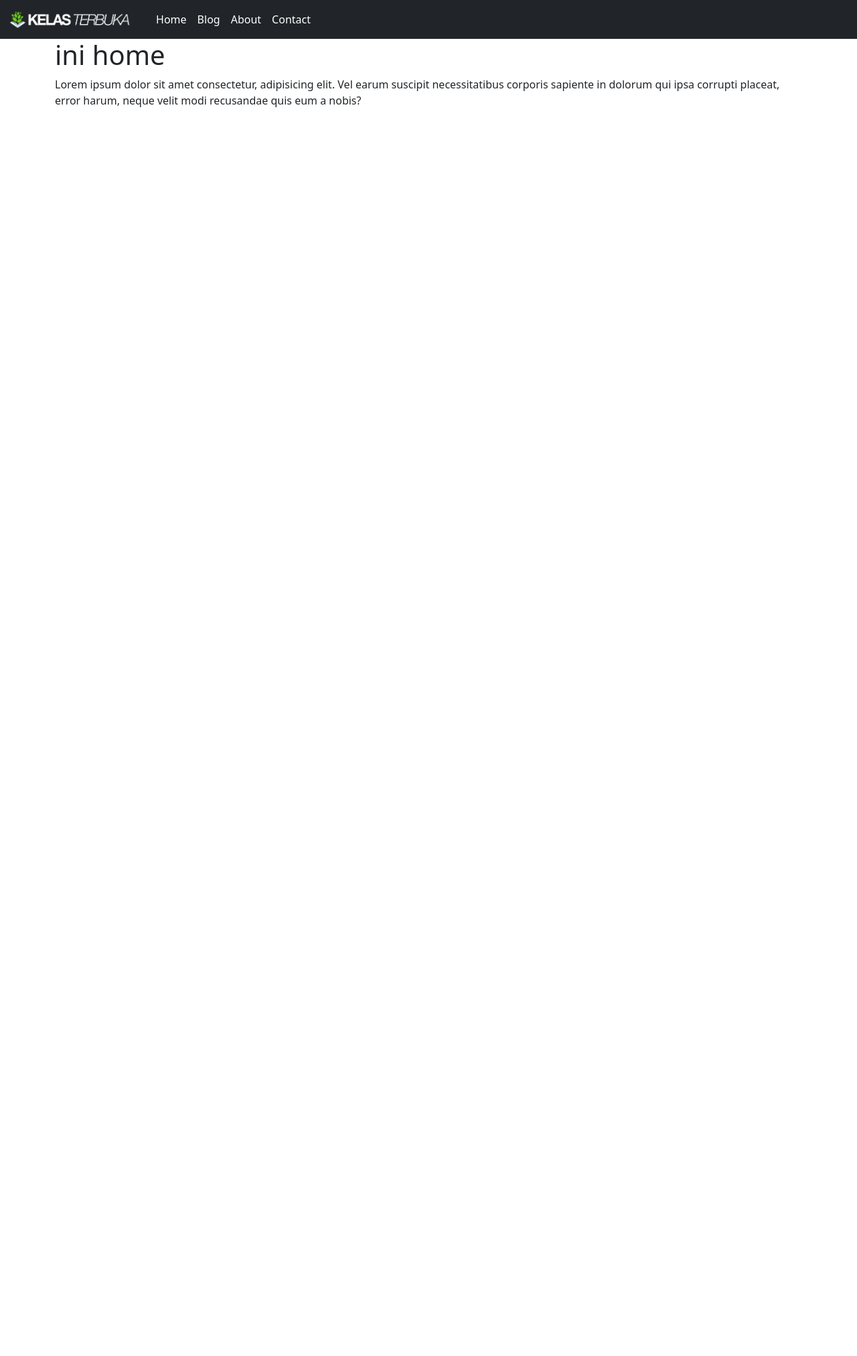
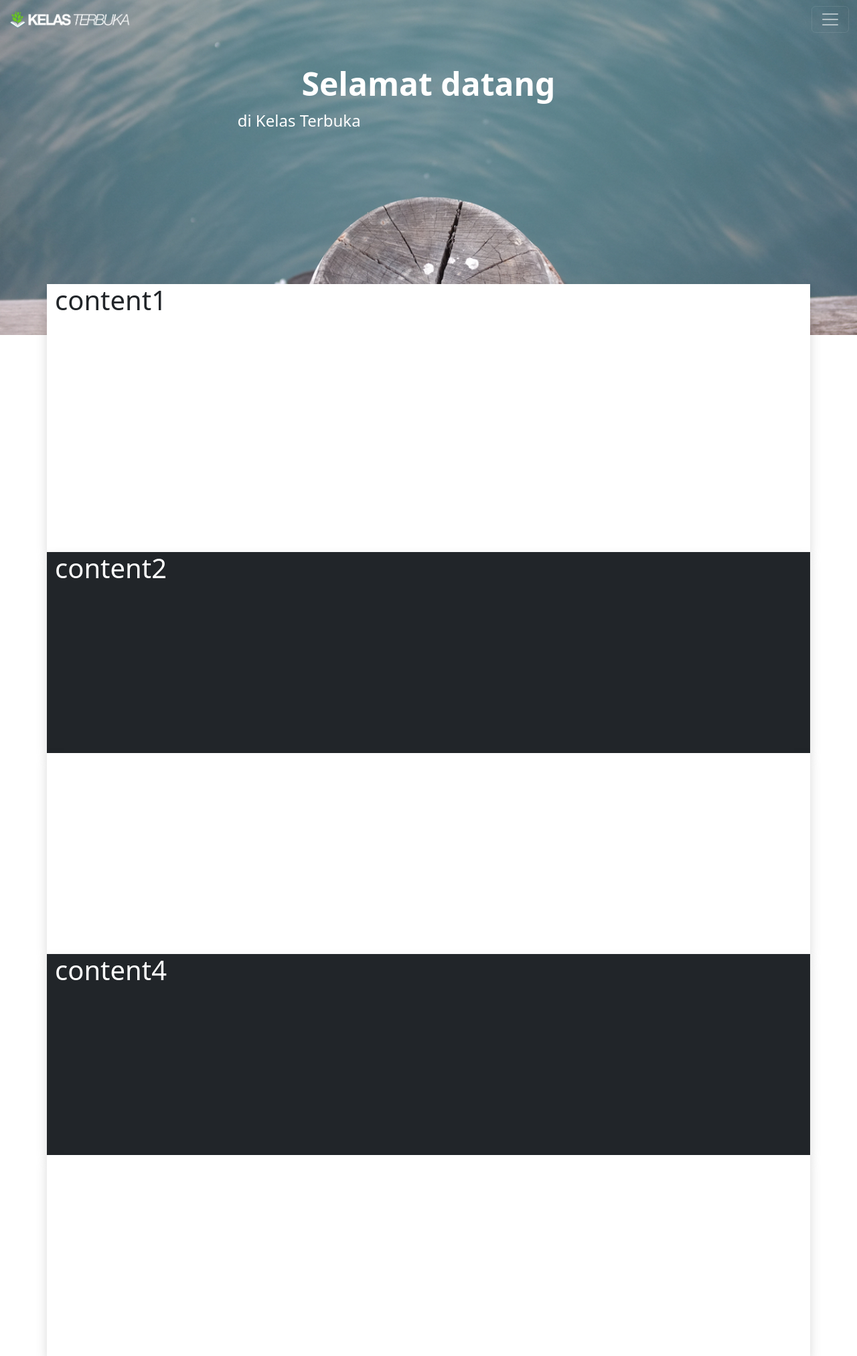
Before and after one commit to Ateng-labrador/project_django, a Django app: page / in a window 1280 px wide. Shown: the whole page at 67% size. Before the commit the page ends 160 px from the top, so only its background shows below. Run offline with Django 5.2, Linux system fonts and the light colour scheme; some libraries are stand-ins or nearby versions.

Commit message:
feat: menambahkan code

```diff
--- a/django-project/mywebsite/views.py
+++ b/django-project/mywebsite/views.py
@@ -3,7 +3,7 @@ from django.shortcuts import render
 def index(request):
     context = {
         'judul' : 'Kelas Terbuka',
-        'subjudul' : 'ini home',
+        'subjudul' : 'Selamat datang',
         'banner' : 'img/banner_home.png',
 
     }
--- a/django-project/static/css/style.css
+++ b/django-project/static/css/style.css
@@ -1,32 +1,16 @@
-#banner {
-    width: 100%;
+.jumbotron{
+    background-image: url("../img/assets/mainHeader.jpg");
+    background-position: center;
+    background-size: cover;
+    height: 500px;
 }
 
-h1 {
-    color: #555;
-    font-family: arial;
+#myNav {
+    background-color: transparent;
+    transition: all 0.3s ease;
 }
 
-nav ul {
-    background-color: #555;
-    list-style-type: none;
-    margin: 0;
-    overflow: hidden;
-    padding: 0;
+#myNav.scrolled {
+    background-color: rgba(33, 37, 41, 0.95) !important;
+    box-shadow: 0 2px 10px rgba(0, 0, 0, 0.3) !important;
 }
-
-nav li {
-    float: left;
-}
-
-nav a {
-    color: #fff;
-    display: block;
-    font-family: Arial;
-    padding: 10px 10px;
-    text-decoration: none;
-}
-
-nav a:hover {
-    background-color: #f00;
-}
--- /dev/null
+++ b/django-project/static/js/scrolling.js
@@ -0,0 +1,11 @@
+window.addEventListener('scroll', function(){
+   var scroll = window.scrollY;
+   this.document.getElementById("myBody").style.marginTop = (-100 - 0.5*scroll) + "px";
+
+   if(scroll >= 100){
+    document.getElementById("myNav").classList.add("scrolled");
+   }
+   else{
+    document.getElementById("myNav").classList.remove("scrolled");
+   }
+});
--- a/django-project/templates/index.html
+++ b/django-project/templates/index.html
@@ -4,11 +4,12 @@
     <head>
         <title>{{judul}}</title>
         <link rel="stylesheet" type="text/css" href="{% static "vendor/bootstrap/bootstrap.css" %}">
+        <link rel="stylesheet" type="text/css" href="{% static "css/style.css" %}">
     </head>
     <body>
-    <nav class="navbar navbar-expand-lg navbar-dark bg-dark">
+    <nav class="navbar fixed-top navbar-expand-mb navbar-dark" id="myNav">
         <div class="container-fluid">
-          <a class="navbar-brand" href="#">
+          <a class="navbar-brand" href="/">
               <img style="height: 30px;" src="{% static "img/assets/logo.png" %}" alt="">
           </a>
           <button class="navbar-toggler" type="button" data-bs-toggle="collapse" data-bs-target="#navbarNav" aria-controls="navbarNav" aria-expanded="false" aria-label="Toggle navigation">
@@ -17,13 +18,13 @@
           <div class="collapse navbar-collapse" id="navbarNav">
             <ul class="navbar-nav">
               <li class="nav-item">
-                <a class="nav-link active" aria-current="page" href="#">Home</a>
+                <a class="nav-link active" aria-current="page" href="/">Home</a>
               </li>
               <li class="nav-item">
-                <a class="nav-link active" href="#">Blog</a>
+                <a class="nav-link active" href="/blog">Blog</a>
               </li>
               <li class="nav-item">
-                <a class="nav-link active" href="#">About</a>
+                <a class="nav-link active" href="/about">About</a>
               </li>
               <li class="nav-item">
                 <a class="nav-link active" href="#">Contact</a>
@@ -33,28 +34,74 @@
         </div>
     </nav>
 
-    <div class="container">
-        <h1>{{subjudul}}</h1>
-        <p>Lorem ipsum dolor sit amet consectetur, adipisicing elit.
-            Vel earum suscipit necessitatibus corporis sapiente in
-            dolorum qui ipsa corrupti placeat, error harum, neque
-            velit modi recusandae quis eum a nobis?</p>
+    <div class="p-5 mb-4 bg-light jumbotron">
+      <div class="container-fluid py-5 text-white text-center">
+        <h1 class="display-5 fw-bold">{{subjudul}}</h1>
+        <p class="col-md-8 fs-4">di {{judul}}</p>
+      </div>
     </div>
+
+    <div class="container-fluid">
+      <div class="container bg-white text-dark shadow" style="margin-top: -100px;" id="myBody">
+        <div class="row" style="height: 400px;">
+          <h1>content1</h1>
+        </div>
+      </div>
+
+
+      <div class="container bg-dark text-white shadow">
+        <div class="row" style="height: 300px;">
+          <h1>content2</h1>
+        </div>
+      </div>
+
+      <div class="container bg-white text-white shadow">
+        <div class="row" style="height: 300px;">
+          <h1>content3</h1>
+        </div>
+      </div>
+
+      <div class="container bg-dark text-white shadow">
+        <div class="row" style="height: 300px;">
+          <h1>content4</h1>
+        </div>
+      </div>
+
+      <div class="container bg-white text-white shadow">
+        <div class="row" style="height: 300px;">
+          <h1>content5</h1>
+        </div>
+      </div>
+
+
+
+    </div>
+
+
 
 
     <!-- <script src="{% static "vendor/popper/popper.min.js" %}" type="text/javascripts"></script>
     <script src="{% static "vendor/bootstrapjs/bootstrap.min.js" %}" type="text/javascripts"></script> -->
-
+<!--
     <script src="https://cdn.jsdelivr.net/npm/@popperjs/core@2.11.8/dist/umd/popper.min.js"
     integrity="sha384-I7E8VVD/ismYTF4hNIPjVp/Zjvgyol6VFvRkX/vR+Vc4jQkC+hVqc2pM8ODewa9r"
     crossorigin="anonymous"></script>
     <script src="https://cdn.jsdelivr.net/npm/bootstrap@5.3.8/dist/js/bootstrap.min.js"
     integrity="sha384-G/EV+4j2dNv+tEPo3++6LCgdCROaejBqfUeNjuKAiuXbjrxilcCdDz6ZAVfHWe1Y"
-    crossorigin="anonymous"></script>
+    crossorigin="anonymous"></script> -->
 
 
 
+<!--
+    <script src="https://cdn.jsdelivr.net/npm/bootstrap@5.3.8/dist/js/bootstrap.bundle.min.js"
+    integrity="sha384-FKyoEForCGlyvwx9Hj09JcYn3nv7wiPVlz7YYwJrWVcXK/BmnVDxM+D2scQbITxI"
+    crossorigin="anonymous"></script> -->
     <!-- ini tetap di bawah -->
-    <script src="{% static "vendor/bootstrap/bootstrap.js" %}" type="text/javascripts"></script>
+    <!-- <script src="{% static "vendor/bootstrap/bootstrap.js" %}" type="text/javascripts"></script> -->
+
+    <script src="https://cdn.jsdelivr.net/npm/bootstrap@5.3.8/dist/js/bootstrap.bundle.min.js"
+    integrity="sha384-FKyoEForCGlyvwx9Hj09JcYn3nv7wiPVlz7YYwJrWVcXK/BmnVDxM+D2scQbITxI"
+    crossorigin="anonymous"></script>
+    <script src="{% static "js/scrolling.js" %}" type="text/javascript"></script>
     </body>
 </html>
```
